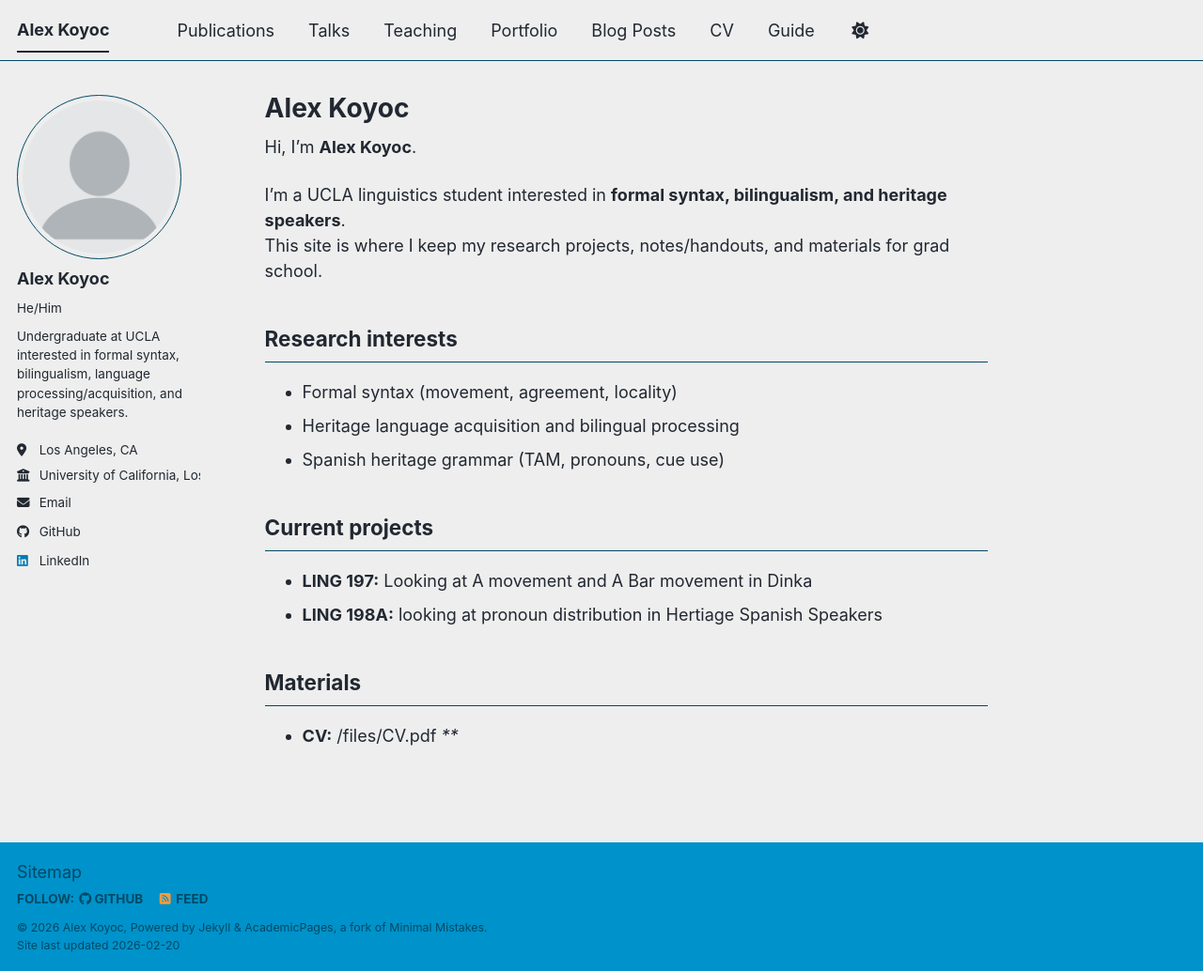
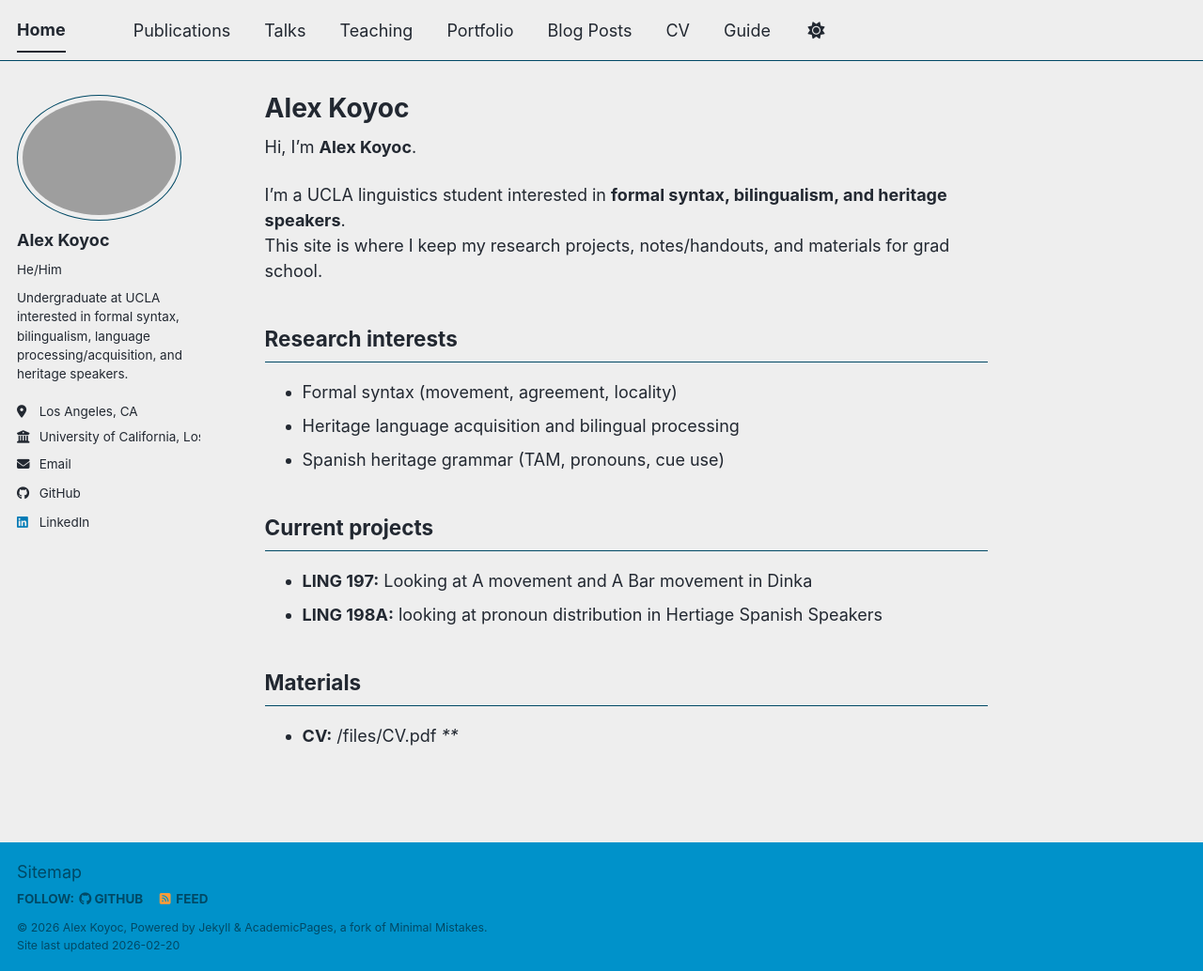
Before and after one commit to alexkoyoc/alexkoyoc.github.io, a Jekyll site: the page built from _pages/about.md, in a window 1280 px wide and 1034 px high. Shown: the whole window at 94% size. Built offline with Jekyll 4.4.1, drawn with Linux system fonts in a browser that asks for light colours; a script bundle is joined from its source files by our own code; library files that are not in the unit come from our copies.

Commit message:
Update _config.yml

```diff
--- a/_config.yml
+++ b/_config.yml
@@ -9,7 +9,7 @@
 # Basic Site Settings
 locale                   : "en-US"
 site_theme               : "air" # The available themes options are "default", "air", "sunrise", "mint", "dirt" and "contrast"
-title                    : "Alex Koyoc"
+title                    : "Home"
 title_separator          : "-"
 name                     : &name "Alex Koyoc"
 description              : &description "Syntax, bilingualism, language processing, and heritage language acquisition"   # Update this with a general description of your site, this is the default if not overridden by a page
@@ -23,7 +23,7 @@
 #               Additional customization can be done by editing /_includes/author-profile.html
 author:
   # Biographic information
-  avatar           : "profile.png"
+  avatar           : "LookUp.jpg"
   name             : "Alex Koyoc"
   pronouns         : "He/Him" # example: "she/her"
   bio              : "Undergraduate at UCLA interested in formal syntax, bilingualism, language processing/acquisition, and heritage speakers."
```
